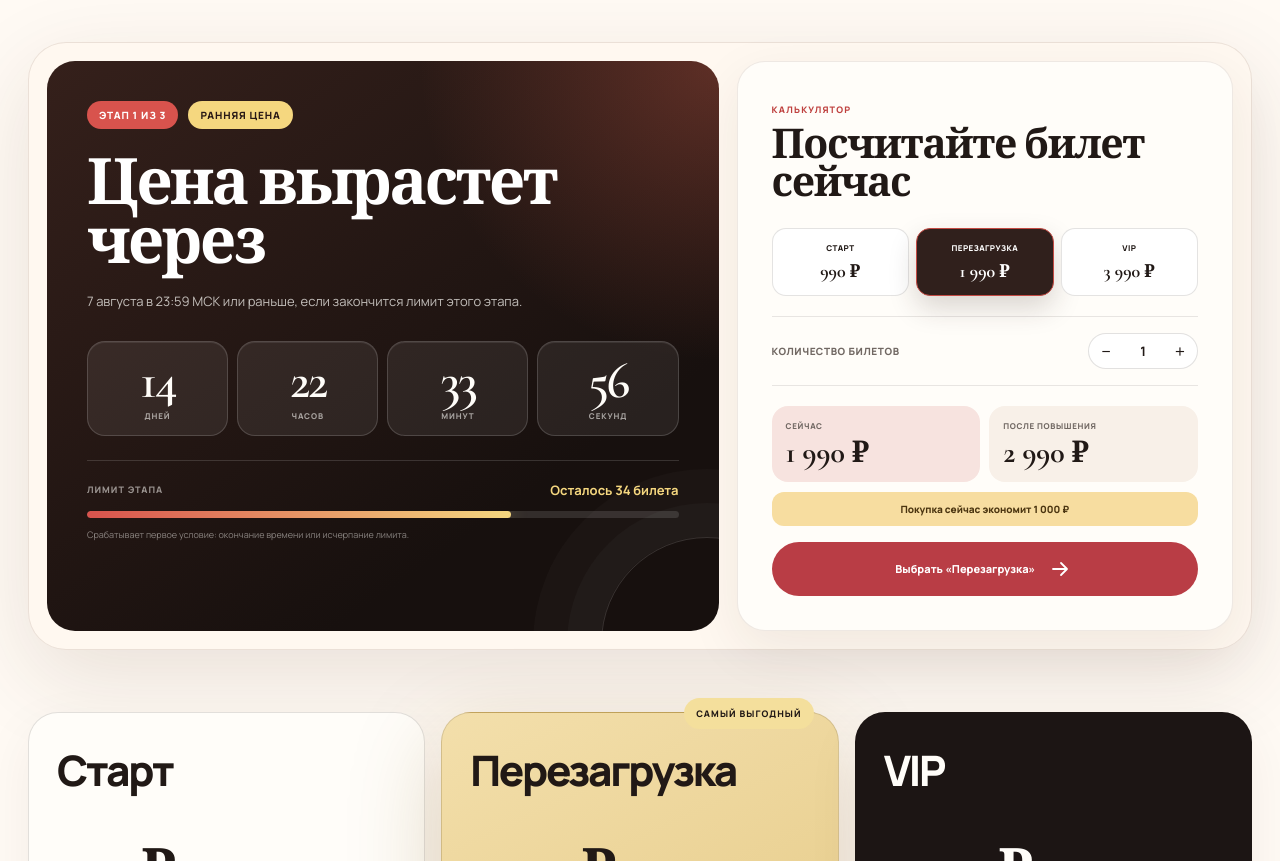
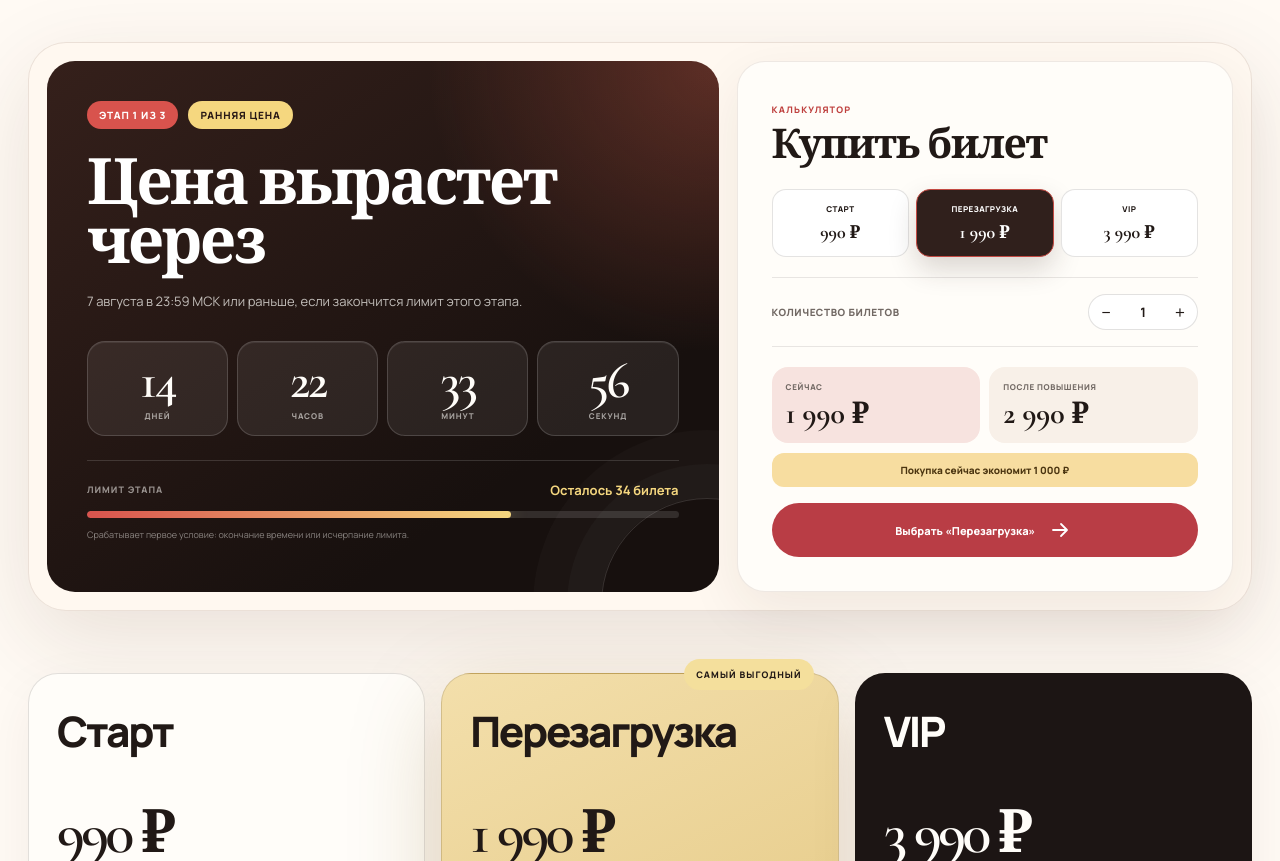
Before and after one commit to aopetrukhin-maker/menwoman-site, a Next.js app: page / in a window 1280 px wide. Shown: the part 8200-9061 px from the top of the page. Built offline with nearby package versions, Linux system fonts and the light colour scheme.

Commit message:
Исправить заголовок покупки билета

```diff
--- a/app/page.tsx
+++ b/app/page.tsx
@@ -1011,7 +1011,7 @@ function PricingSection() {
           <div className="price-calculator" aria-label="Калькулятор стоимости билетов">
             <div className="price-calculator-heading">
               <span>Калькулятор</span>
-              <h3>Посчитайте билет сейчас</h3>
+              <h3>Купить билет</h3>
             </div>
 
             <div className="calculator-tiers" role="group" aria-label="Выберите тариф">
```
